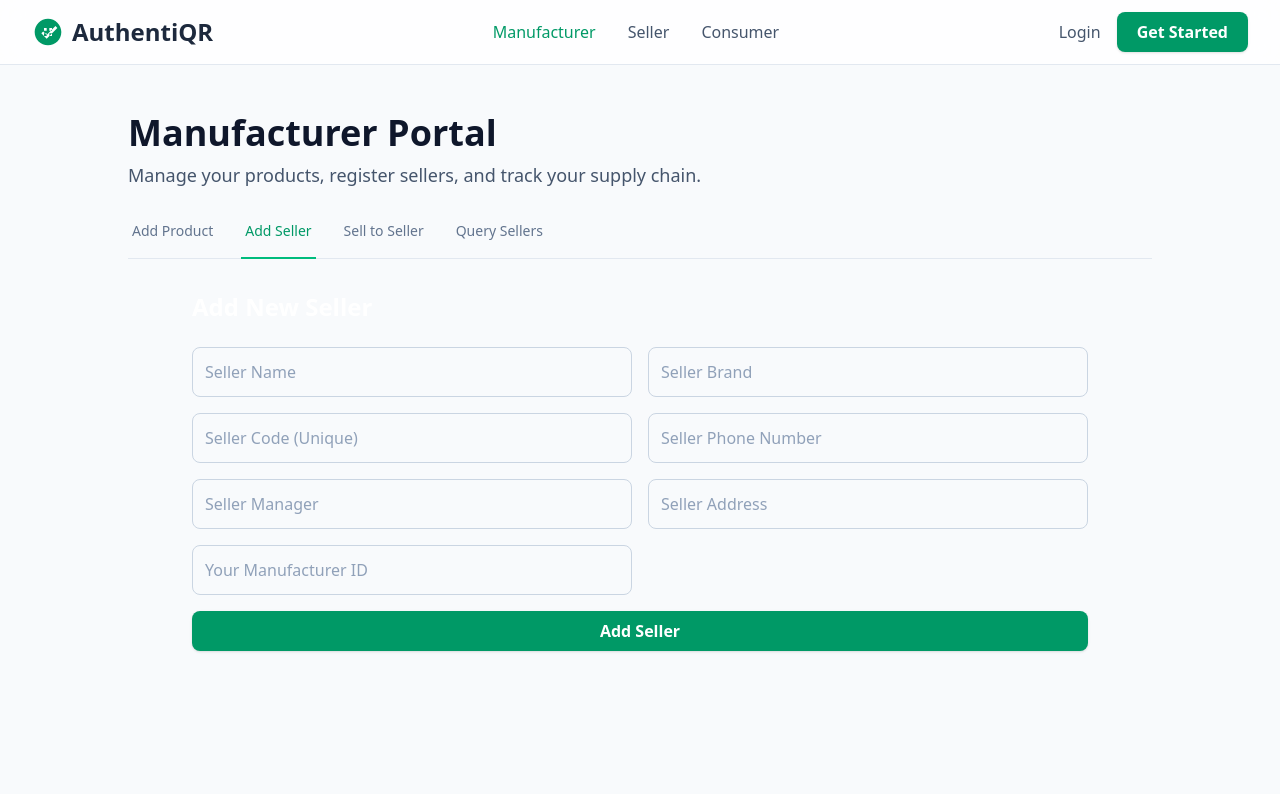
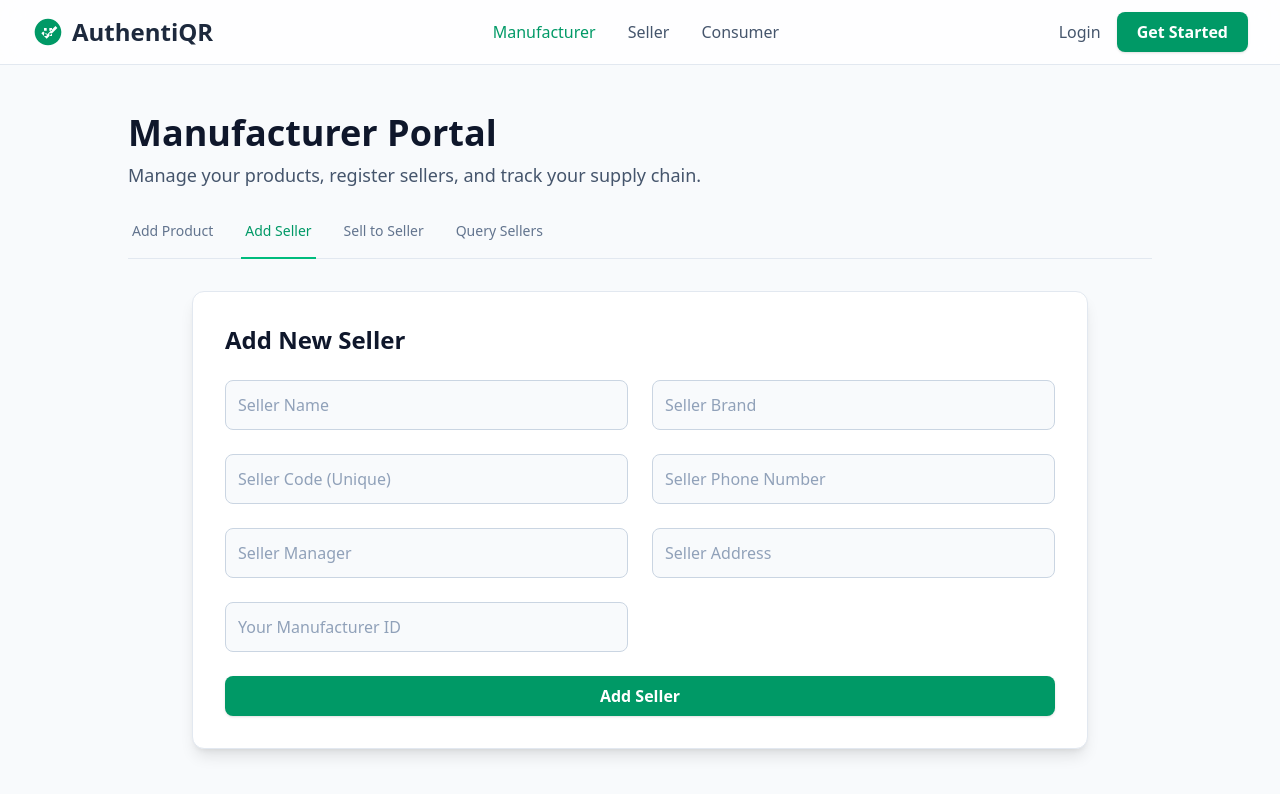
Before and after one commit to avanishshaw/Product-Identification, a React (Vite) app in the folder frontend/: page /manufacturer/add-seller in a window 1280 px wide. Shown: the top 794 px of the page. Built offline with nearby package versions, Linux system fonts and the light colour scheme.

Commit message:
Updated few pages of consumer

```diff
--- a/frontend/src/pages/Manufacturer/AddProductPage.jsx
+++ b/frontend/src/pages/Manufacturer/AddProductPage.jsx
@@ -10,26 +10,32 @@ const AddProductPage = () => {
 
   const handleSubmit = async (e) => {
     e.preventDefault();
+    if (!formData.productSN) {
+        alert('Product SN is required to generate a QR code.');
+        return;
+    }
     setIsSubmitting(true);
     setQrCodeUrl('');
     console.log("Submitting to backend:", formData);
-    // Simulate API call
+    // Simulate API call and QR generation
     setTimeout(() => {
       const qrUrl = `https://api.qrserver.com/v1/create-qr-code/?size=200x200&data=${formData.productSN}`;
       setQrCodeUrl(qrUrl);
       alert('✅ Product added and QR Code generated! (Simulation)');
       setIsSubmitting(false);
+      e.target.reset();
+      setFormData({ manufacturerID: '', productName: '', productSN: '', productBrand: '', productPrice: '' });
     }, 1000);
   };
 
   return (
-    <div className="card max-w-4xl mx-auto">
-      <h2 className="text-2xl font-bold text-white mb-6">Add New Product</h2>
+    <div className="form-card max-w-4xl mx-auto">
+      <h2 className="text-2xl font-bold text-slate-900 mb-6">Add New Product</h2>
       <form onSubmit={handleSubmit} className="space-y-6">
-        <div className="grid grid-cols-1 md:grid-cols-2 gap-4">
+        <div className="grid grid-cols-1 md:grid-cols-2 gap-6">
           <input name="manufacturerID" onChange={handleChange} placeholder="Manufacturer ID" className="input-style" required/>
           <input name="productName" onChange={handleChange} placeholder="Product Name" className="input-style" required/>
-          <input name="productSN" onChange={handleChange} placeholder="Product SN (Unique ID)" className="input-style" required/>
+          <input name="productSN" onChange={handleChange} placeholder="Product SN (Unique ID for QR)" className="input-style" required/>
           <input name="productBrand" onChange={handleChange} placeholder="Product Brand" className="input-style" />
           <input name="productPrice" type="number" onChange={handleChange} placeholder="Product Price" className="input-style" required/>
         </div>
@@ -38,8 +44,8 @@ const AddProductPage = () => {
         </button>
       </form>
       {qrCodeUrl && (
-        <div className="mt-8 text-center p-4 bg-slate-900 rounded-lg">
-          <h3 className="text-xl mb-4 font-semibold text-white">Generated QR Code</h3>
+        <div className="mt-8 text-center p-4 bg-slate-50 rounded-lg border">
+          <h3 className="text-xl mb-4 font-semibold text-slate-800">Generated QR Code</h3>
           <img src={qrCodeUrl} alt="QR Code" className="mx-auto border-4 border-emerald-500 rounded-lg"/>
           <button onClick={() => saveAs(qrCodeUrl, `${formData.productSN}.png`)} className="mt-4 btn-primary">
             Download QR Code
--- a/frontend/src/pages/Manufacturer/AddSellerPage.jsx
+++ b/frontend/src/pages/Manufacturer/AddSellerPage.jsx
@@ -10,10 +10,10 @@ const AddSellerPage = () => {
     };
 
     return (
-        <div className="card max-w-4xl mx-auto">
-            <h2 className="text-2xl font-bold text-white mb-6">Add New Seller</h2>
+        <div className="form-card max-w-4xl mx-auto">
+            <h2 className="text-2xl font-bold text-slate-900 mb-6">Add New Seller</h2>
             <form onSubmit={handleSubmit} className="space-y-4">
-                <div className="grid grid-cols-1 md:grid-cols-2 gap-4">
+                <div className="grid grid-cols-1 md:grid-cols-2 gap-6">
                     <input name="SellerName" placeholder="Seller Name" required className="input-style" />
                     <input name="SellerBrand" placeholder="Seller Brand" className="input-style" />
                     <input name="SellerCode" placeholder="Seller Code (Unique)" required className="input-style" />
@@ -22,9 +22,9 @@ const AddSellerPage = () => {
                     <input name="SellerAddress" placeholder="Seller Address" required className="input-style" />
                     <input name="ManufacturerId" placeholder="Your Manufacturer ID" required className="input-style" />
                 </div>
-                <button type="submit" className="btn-primary w-full">Add Seller</button>
+                <button type="submit" className="btn-primary w-full mt-6">Add Seller</button>
             </form>
-            {message && <div className="mt-4 text-center p-3 rounded-md bg-emerald-600 text-white">{message}</div>}
+            {message && <div className="mt-4 text-center p-3 rounded-md bg-emerald-100 text-emerald-800 border border-emerald-200">{message}</div>}
         </div>
     );
 };
```
